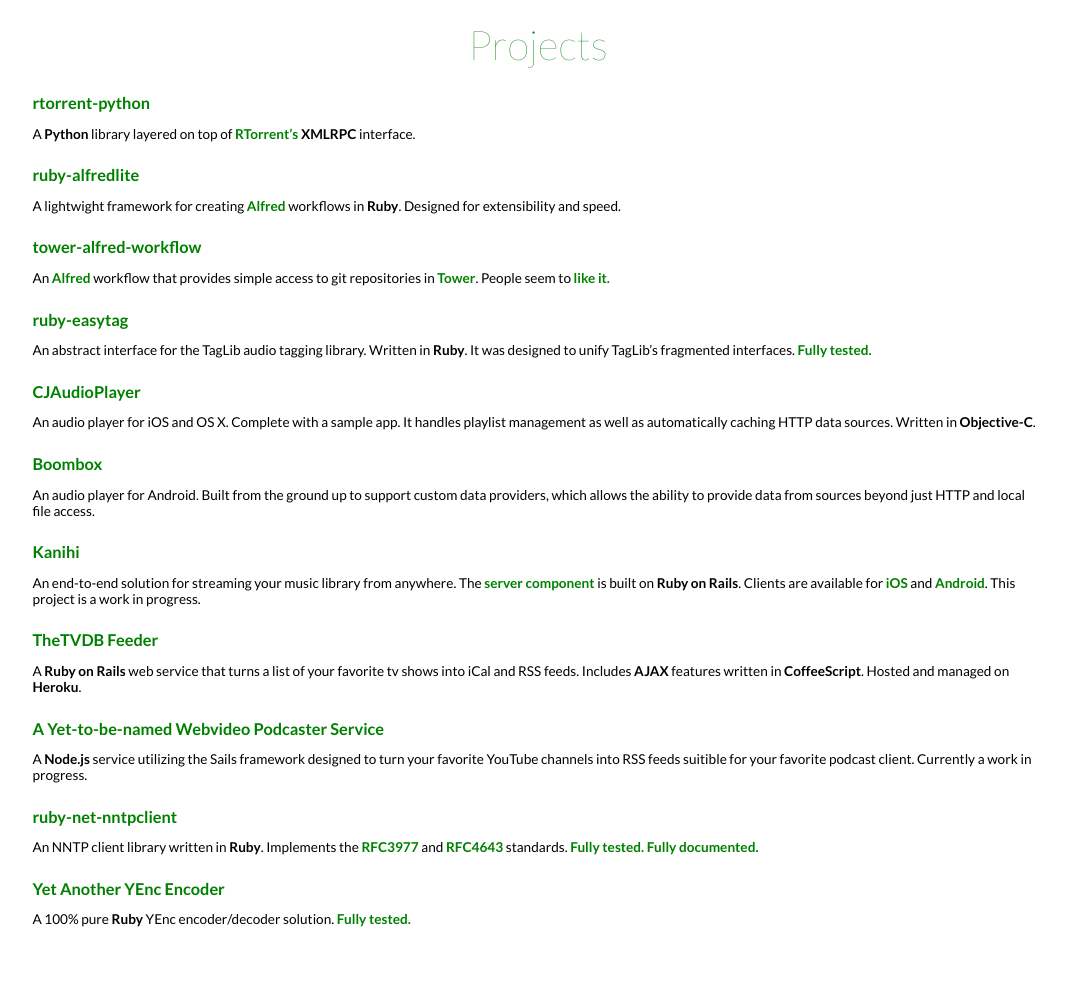
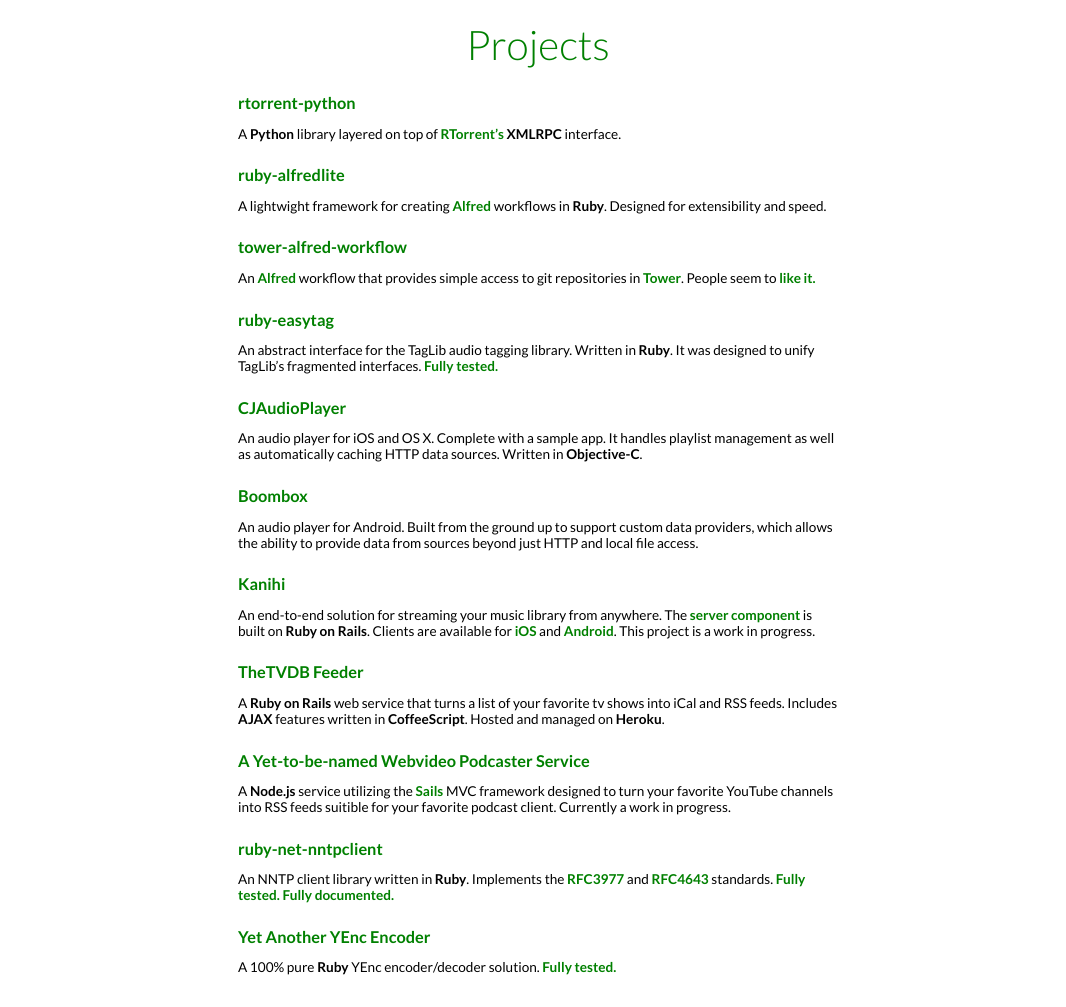
Before and after one commit to cjlucas/cjlucas.github.io, a Jekyll site: the page built from index.html, in a window 1280 px wide. Shown: the whole page, without its empty margins (102-1168 px from the left). Built offline with Jekyll 4.4.1, drawn with Linux system fonts in a browser that asks for light colours; before the commit the page ends 959 px from its top, so only the background shows below that.

Commit message:
Tweaked content width

```diff
--- a/_projects/009-a_yet-to-be-named_webvideo_podcaster_service.markdown
+++ b/_projects/009-a_yet-to-be-named_webvideo_podcaster_service.markdown
@@ -2,4 +2,4 @@
 title: A Yet-to-be-named Webvideo Podcaster Service
 link: https://github.com/cjlucas/untitled-webvideo-podcaster-app
 ---
-A **Node.js** service utilizing the Sails framework designed to turn your favorite YouTube channels into RSS feeds suitible for your favorite podcast client. Currently a work in progress.
+A **Node.js** service utilizing the [Sails](http://sailsjs.org) MVC framework designed to turn your favorite YouTube channels into RSS feeds suitible for your favorite podcast client. Currently a work in progress.
--- a/css/index.scss
+++ b/css/index.scss
@@ -31,7 +31,7 @@
 
 #content {
 	margin: 0 auto;
-	width: 80%;
+	width: 600px;
 }
 
 h1 {
@@ -43,7 +43,7 @@
 	margin: 0 auto;
 	margin-bottom: 20px;
 	font-size: 3em;
-	font-weight: 200;
+	font-weight: 300;
 }
 
 a {
```
